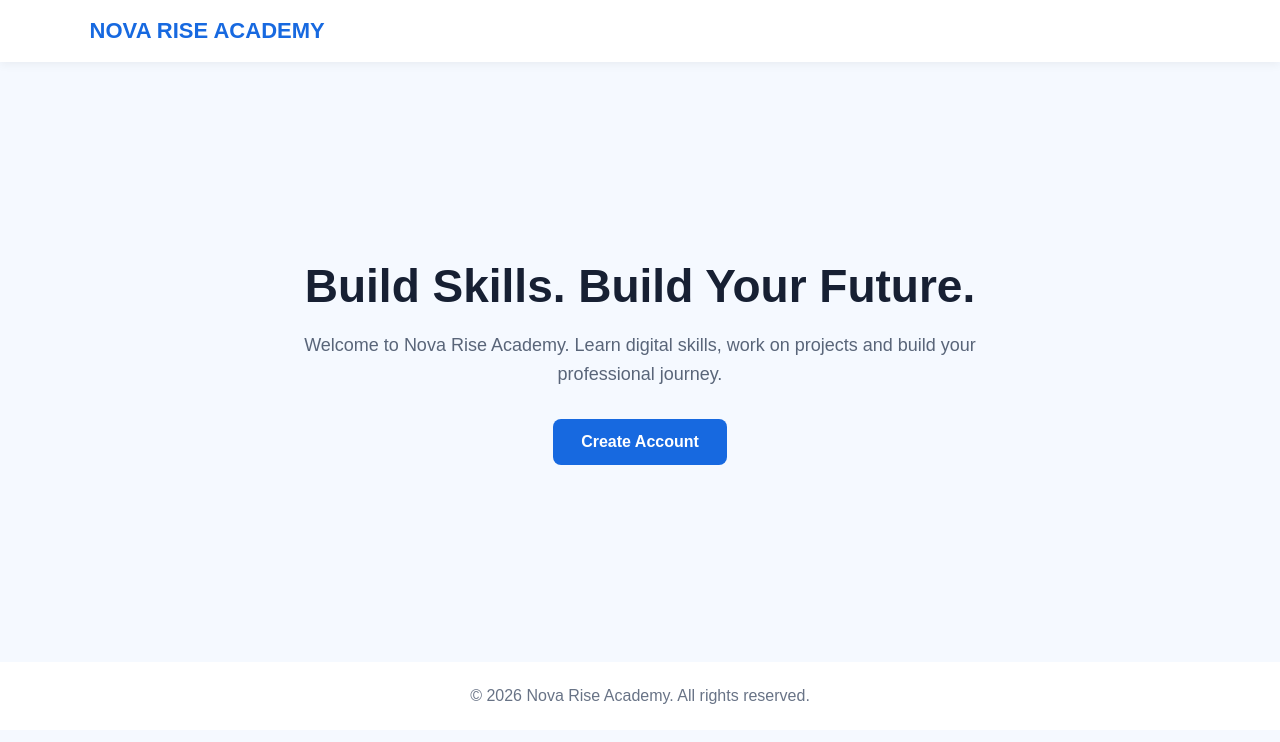
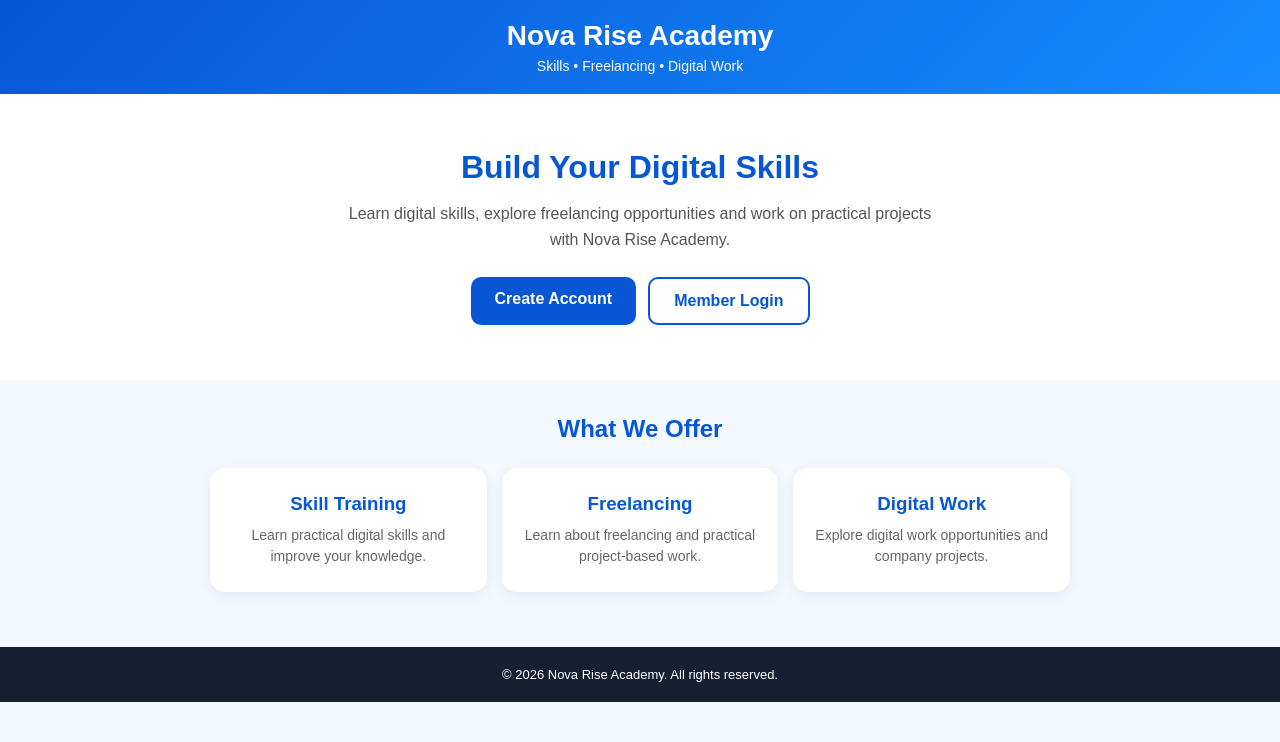
Before and after one commit to novariseacademy5/nova-rise-academy, a plain HTML site: page index.html in a window 1280 px wide. Drawn offline with Linux system fonts and the light colour scheme.

Commit message:
Update index.html

```diff
--- a/index.html
+++ b/index.html
@@ -3,7 +3,6 @@
 <head>
   <meta charset="UTF-8">
   <meta name="viewport" content="width=device-width, initial-scale=1.0">
-
   <title>Nova Rise Academy</title>
 
   <style>
@@ -11,86 +10,130 @@
       box-sizing: border-box;
       margin: 0;
       padding: 0;
+      font-family: Arial, sans-serif;
     }
 
     body {
-            font-family: Arial, sans-serif;
-            background: #f5f9ff;
+      background: #f4f8ff;
       color: #172033;
     }
 
     header {
-            background: #ffffff;
-            padding: 18px 7%;
-            display: flex;
-            justify-content: space-between;
-            align-items: center;
-            box-shadow: 0 2px 10px rgba(0,0,0,0.06);
+      background: linear-gradient(135deg, #0757d5, #168cff);
+      color: white;
+      padding: 20px;
+      text-align: center;
     }
 
-        .logo {
-            font-size: 22px;
-            font-weight: 700;
-            color: #1769e0;
+    header h1 {
+      font-size: 28px;
+    }
+
+    header p {
+      margin-top: 6px;
+      font-size: 14px;
     }
 
     .hero {
-            min-height: 75vh;
-            display: flex;
-            align-items: center;
-            justify-content: center;
+      padding: 55px 20px;
       text-align: center;
-            padding: 50px 20px;
+      background: white;
     }
 
-        .hero-content {
-            max-width: 700px;
-        }
-
-        h1 {
-            font-size: 46px;
-            margin-bottom: 18px;
+    .hero h2 {
+      font-size: 32px;
+      color: #0757d5;
+      margin-bottom: 15px;
     }
 
     .hero p {
-            font-size: 18px;
+      max-width: 600px;
+      margin: auto;
       line-height: 1.6;
-            color: #596579;
-            margin-bottom: 30px;
+      color: #555;
+    }
+
+    .buttons {
+      margin-top: 25px;
+      display: flex;
+      justify-content: center;
+      gap: 12px;
+      flex-wrap: wrap;
     }
 
     .btn {
       display: inline-block;
-            background: #1769e0;
-            color: white;
       text-decoration: none;
-            padding: 14px 28px;
-            border-radius: 8px;
-            font-weight: 600;
+      padding: 13px 24px;
+      border-radius: 10px;
+      font-weight: bold;
+      font-size: 16px;
     }
 
-        .btn:hover {
-            background: #0e55bd;
+    .primary {
+      background: #0757d5;
+      color: white;
+    }
+
+    .secondary {
+      background: white;
+      color: #0757d5;
+      border: 2px solid #0757d5;
+    }
+
+    .section {
+      max-width: 900px;
+      margin: auto;
+      padding: 35px 20px;
+    }
+
+    .section h2 {
+      text-align: center;
+      margin-bottom: 25px;
+      color: #0757d5;
+    }
+
+    .cards {
+      display: grid;
+      grid-template-columns: repeat(3, 1fr);
+      gap: 15px;
+    }
+
+    .card {
+      background: white;
+      padding: 25px 15px;
+      border-radius: 15px;
+      text-align: center;
+      box-shadow: 0 4px 15px rgba(0,0,0,0.07);
+    }
+
+    .card h3 {
+      margin-bottom: 10px;
+      color: #0757d5;
+    }
+
+    .card p {
+      color: #666;
+      line-height: 1.5;
+      font-size: 14px;
     }
 
     footer {
+      background: #172033;
+      color: white;
       text-align: center;
-            padding: 25px;
-            background: white;
-            color: #687386;
+      padding: 20px;
+      margin-top: 20px;
+      font-size: 13px;
     }
 
-        @media (max-width: 600px) {
-            h1 {
-                font-size: 34px;
+    @media (max-width: 650px) {
+      .cards {
+        grid-template-columns: 1fr;
       }
 
-            .hero p {
-                font-size: 16px;
-            }
-
-            header {
-                padding: 16px 5%;
+      .hero h2 {
+        font-size: 26px;
       }
     }
   </style>
@@ -99,22 +142,58 @@
 <body>
 
   <header>
-    <div class="logo">NOVA RISE ACADEMY</div>
+    <h1>Nova Rise Academy</h1>
+    <p>Skills • Freelancing • Digital Work</p>
   </header>
 
   <section class="hero">
-    <div class="hero-content">
-
-        <h1>Build Skills. Build Your Future.</h1>
+    <h2>Build Your Digital Skills</h2>
 
     <p>
-            Welcome to Nova Rise Academy.
-            Learn digital skills, work on projects and build your professional journey.
+      Learn digital skills, explore freelancing opportunities
+      and work on practical projects with Nova Rise Academy.
     </p>
 
-        <a href="#" class="btn">Create Account</a>
+    <div class="buttons">
+      <a href="register.html" class="btn primary">
+        Create Account
+      </a>
+
+      <a href="login.html" class="btn secondary">
+        Member Login
+      </a>
+    </div>
+  </section>
+
+  <section class="section">
+
+    <h2>What We Offer</h2>
+
+    <div class="cards">
+
+      <div class="card">
+        <h3>Skill Training</h3>
+        <p>
+          Learn practical digital skills and improve your knowledge.
+        </p>
+      </div>
+
+      <div class="card">
+        <h3>Freelancing</h3>
+        <p>
+          Learn about freelancing and practical project-based work.
+        </p>
+      </div>
+
+      <div class="card">
+        <h3>Digital Work</h3>
+        <p>
+          Explore digital work opportunities and company projects.
+        </p>
+      </div>
 
     </div>
+
   </section>
 
   <footer>
```
Lines whose indentation alone changed are shown as unchanged.
